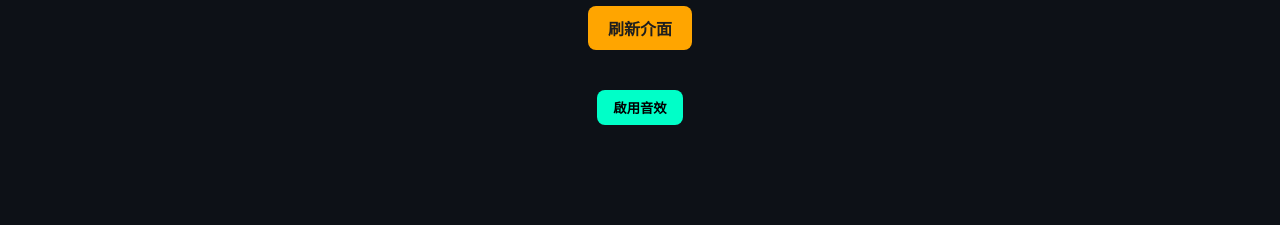
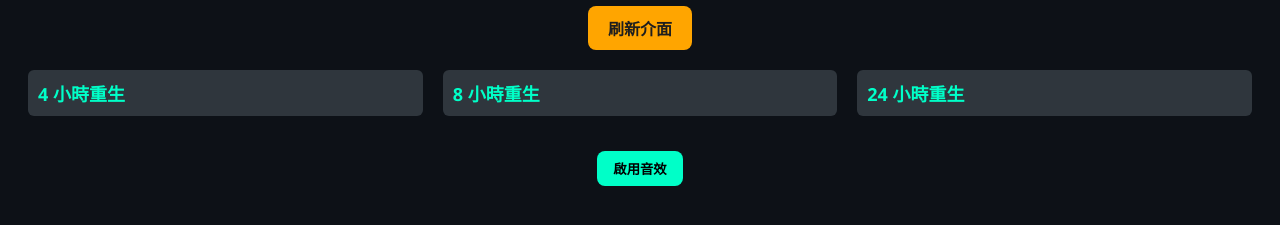
Before and after one commit to su0016/boss-timer-alert, a website: page public/index.html in a window 1280 px wide. Shown: the part 177-402 px from the top of the page. Drawn offline with Linux system fonts and the light colour scheme; no server answers.

Commit message:
Update index.html

```diff
--- a/public/index.html
+++ b/public/index.html
@@ -104,6 +104,16 @@
     #soundBtn:hover {
       background-color: #ffa500;
     }
+
+    .group-header {
+      background: #2f363d;
+      padding: 10px;
+      margin-bottom: 15px;
+      border-radius: 6px;
+      font-size: 18px;
+      color: #00ffc8;
+      font-weight: bold;
+    }
   </style>
 </head>
 <body>
@@ -136,13 +146,31 @@
       bossListEl.innerHTML = "";
       const now = new Date();
 
-      bossData.forEach(boss => {
+      // 分組：以 4 小時和 8 小時為例
+      const group1 = bossData.filter(boss => boss.respawnInterval === 4);
+      const group2 = bossData.filter(boss => boss.respawnInterval === 8);
+      const group3 = bossData.filter(boss => boss.respawnInterval === 24);
+
+      renderGroup("4 小時重生", group1);
+      renderGroup("8 小時重生", group2);
+      renderGroup("24 小時重生", group3);
+    }
+
+    function renderGroup(groupName, groupData) {
+      const groupContainer = document.createElement("div");
+      const groupHeader = document.createElement("div");
+      groupHeader.classList.add("group-header");
+      groupHeader.textContent = groupName;
+
+      groupContainer.appendChild(groupHeader);
+
+      groupData.forEach(boss => {
         const container = document.createElement("div");
         container.className = "boss";
 
         const lastKilled = new Date(boss.lastKilled);
         const respawnTime = new Date(boss.respawnTime);
-        const timeLeftMs = respawnTime - now;
+        const timeLeftMs = respawnTime - new Date();
 
         let countdownText = "";
         let warningText = "";
@@ -183,8 +211,10 @@
           </div>
         `;
 
-        bossListEl.appendChild(container);
+        groupContainer.appendChild(container);
       });
+
+      bossListEl.appendChild(groupContainer);
     }
 
     function getAudioFilename(name) {
```
